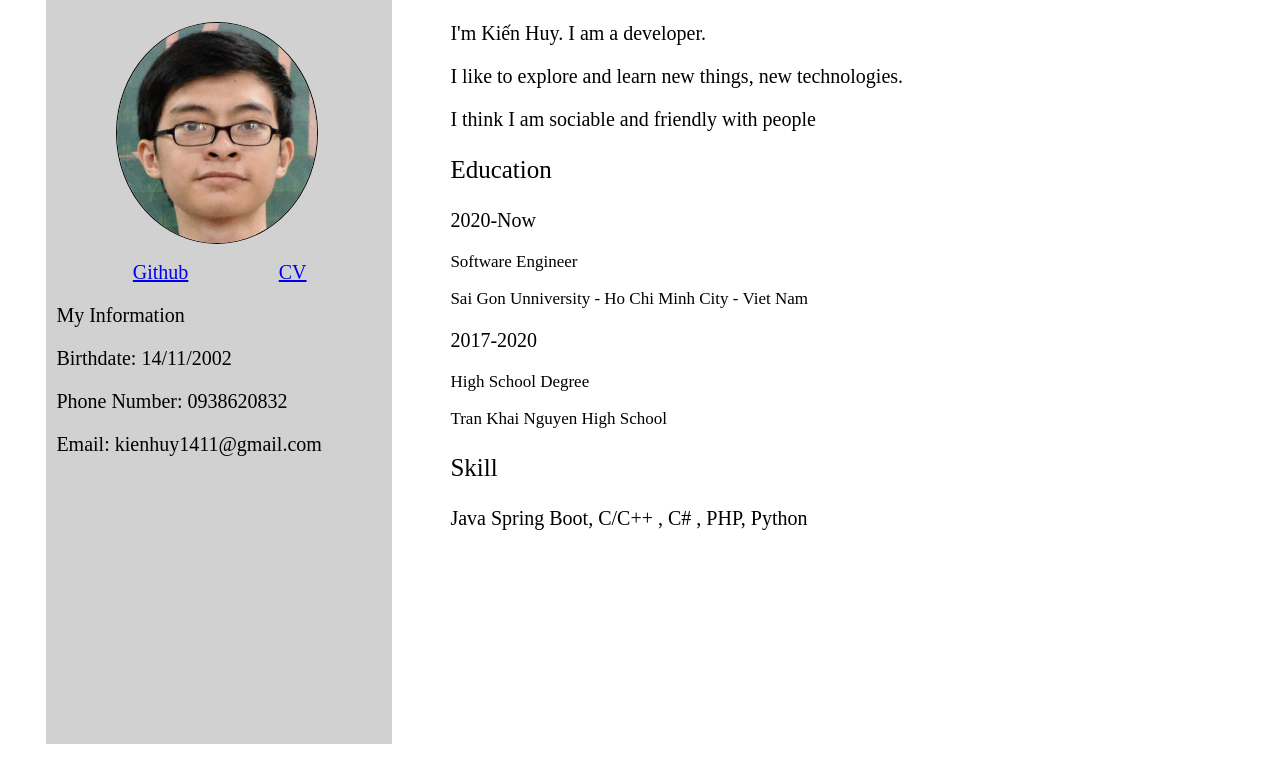
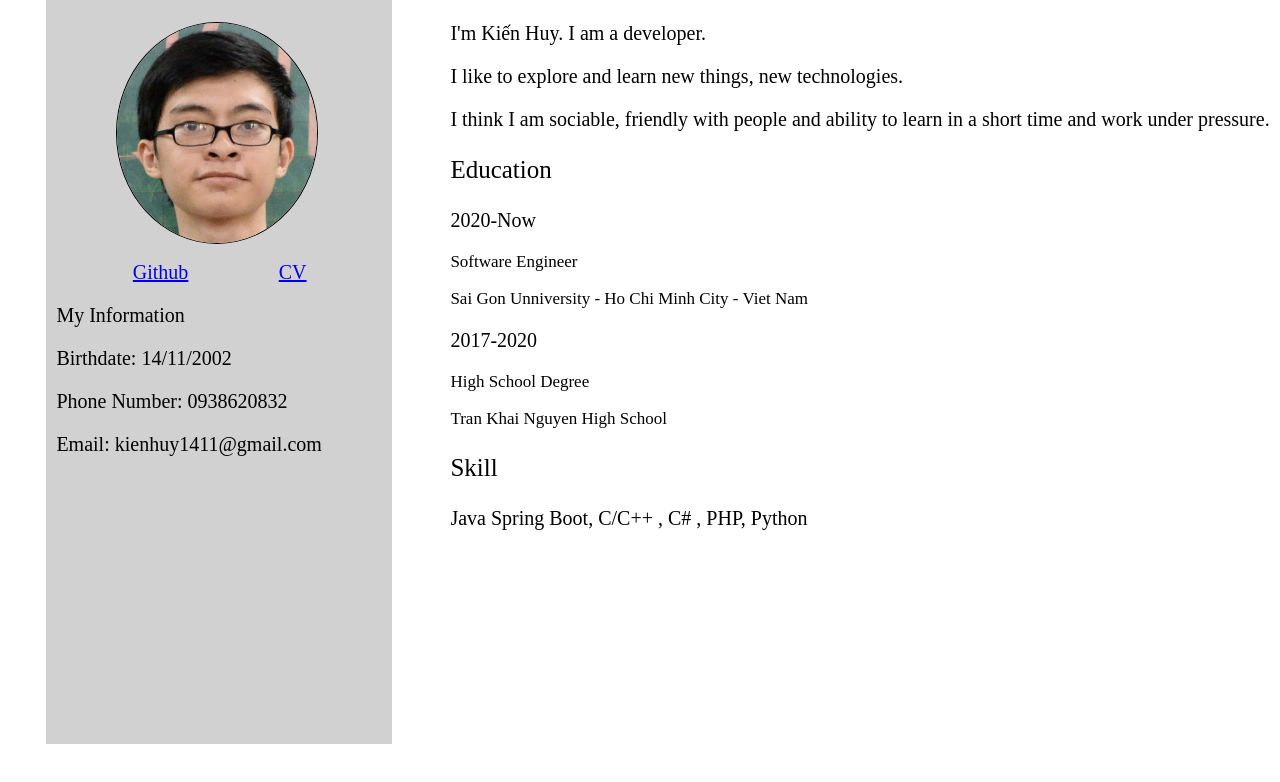
Before and after one commit to Kien-Huy/Kien-Huy.github.io, a plain HTML site: page index.html in a window 1280 px wide. Shown: the part 64-846 px from the top of the page. Drawn offline with Linux system fonts and the light colour scheme.

Commit message:
portfolio

```diff
--- a/index.html
+++ b/index.html
@@ -30,7 +30,7 @@
                 <p style="font-size: 25px;">Introduce</p>
                 <p style="font-size: 20px;">I'm Kiến Huy. I am a developer.</p>
                 <p style="font-size: 20px;">I like to explore and learn new things, new technologies.</p>
-                <p style="font-size: 20px;">I think I am sociable and friendly with people</p>
+                <p style="font-size: 20px;">I think I am sociable, friendly with people and ability to learn in a short time and work under pressure.</p>
             </div>
             <div class="education">
                 <p style="font-size: 25px;">Education</p>
```
